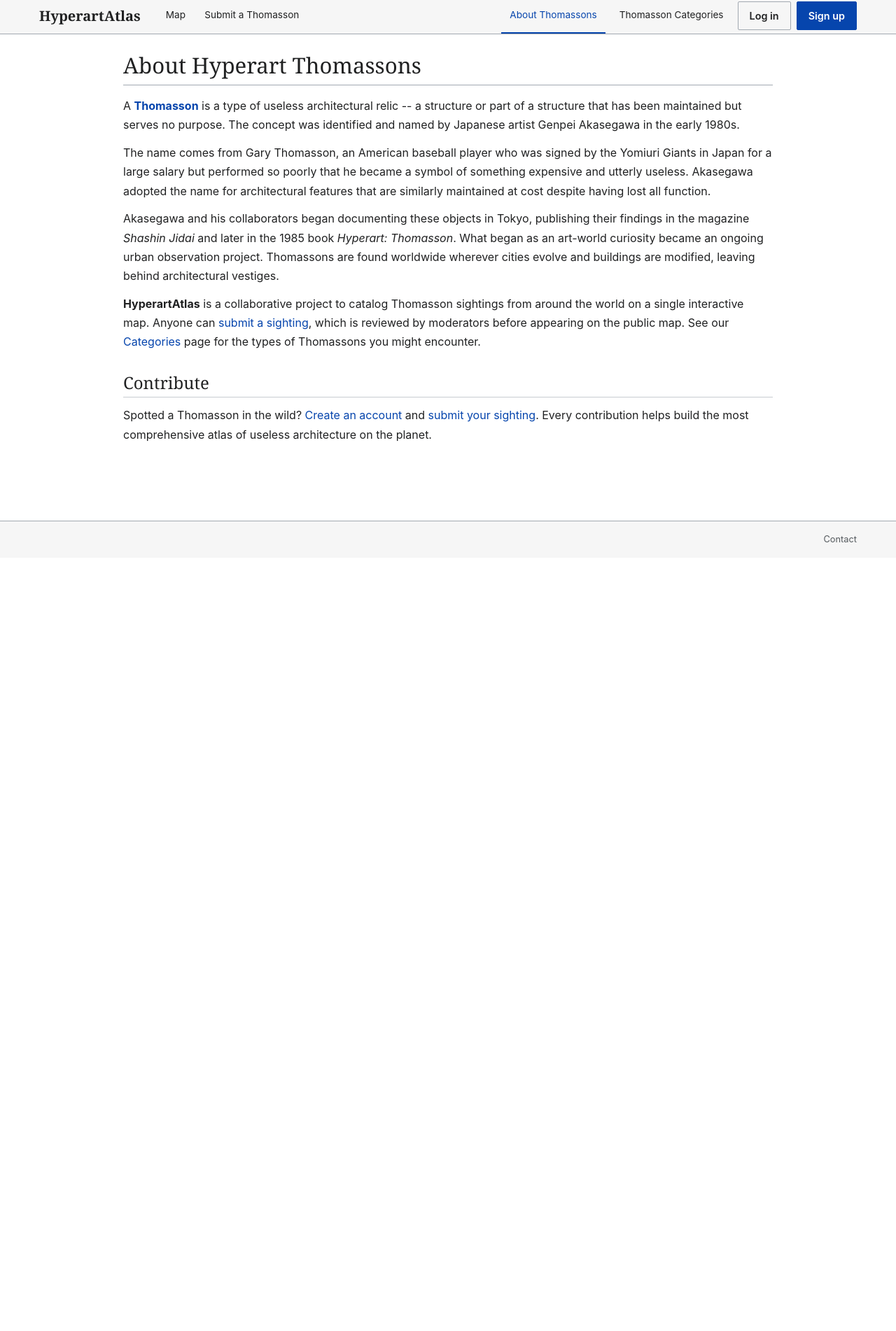
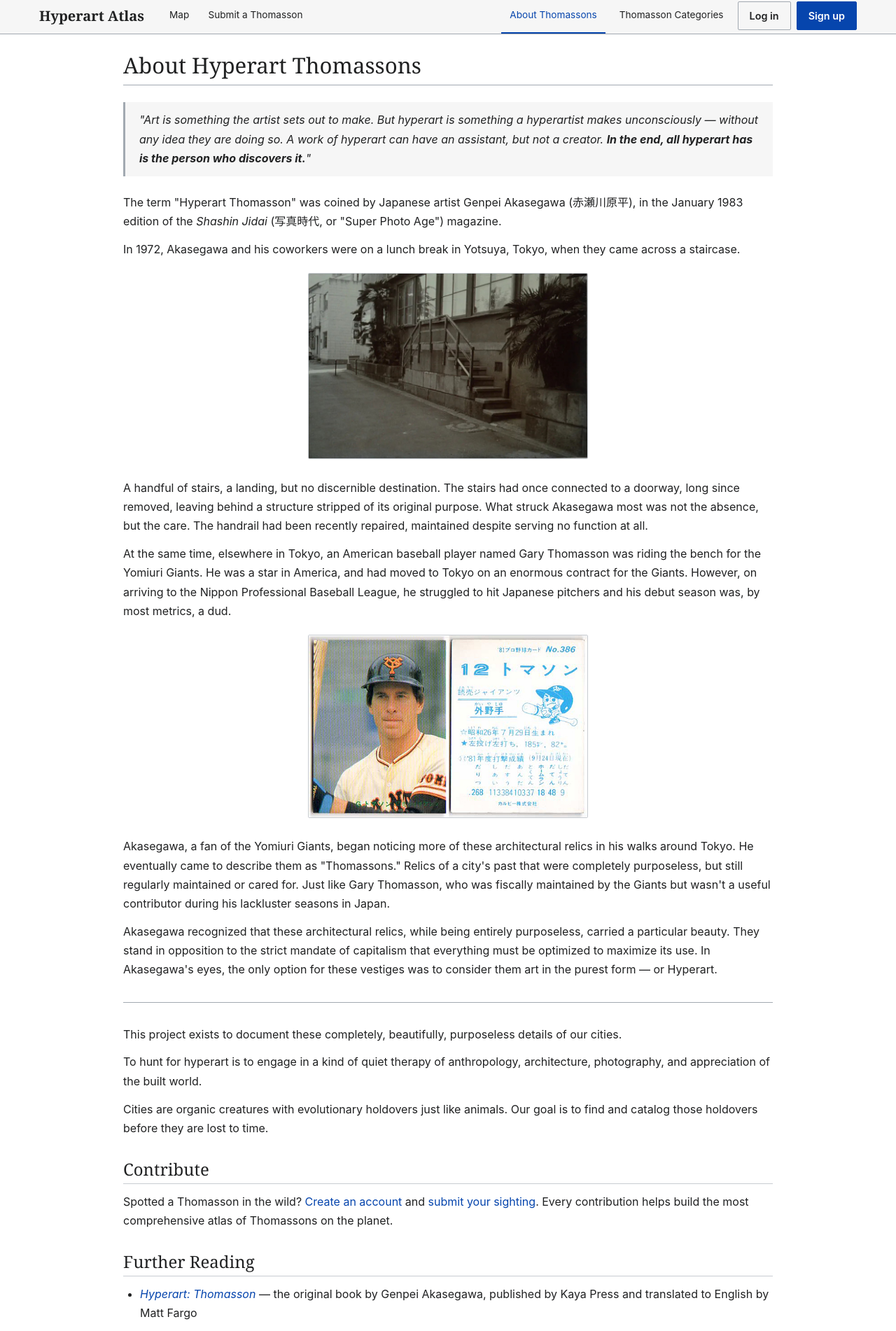
Before and after one commit to jcejda/HyperartAtlas, a React (Vite) app in the folder frontend/: page /about in a window 1280 px wide. Shown: the part 3-1905 px from the top of the page at 70% size. Before the commit the page ends 800 px from the top, so only its background shows below. Built offline with nearby package versions, Linux system fonts and the light colour scheme; no server answers; the HTML template or start-up script is replaced by a standard one.

Commit message:
About page overhaul

```diff
--- a/frontend/src/components/Layout/Header.jsx
+++ b/frontend/src/components/Layout/Header.jsx
@@ -21,7 +21,7 @@ export default function Header() {
     <header className="header">
       <div className="header-inner container">
         <Link to="/" className="header-logo" onClick={closeMenu}>
-          <span className="logo-text">HyperartAtlas</span>
+          <span className="logo-text">Hyperart Atlas</span>
         </Link>
 
         <button
--- a/frontend/src/index.css
+++ b/frontend/src/index.css
@@ -249,7 +249,9 @@ input, textarea, select {
   text-decoration: none;
 }
 
-.btn-primary {
+.btn-primary,
+.btn-primary:visited,
+.btn-primary:active {
   background: var(--color-link);
   color: #fff;
   border-color: var(--color-link);
--- a/frontend/src/pages/AboutPage.css
+++ b/frontend/src/pages/AboutPage.css
@@ -7,6 +7,53 @@
 }
 
 .about-intro p {
+  line-height: 1.7;
+}
+
+.about-quote {
+  border-left: 3px solid var(--color-border);
+  margin: 1.5rem 0;
+  padding: 0.75rem 1.25rem;
+  background: var(--color-bg-secondary);
+  font-style: italic;
+  line-height: 1.7;
+}
+
+.about-quote p {
+  margin: 0;
+}
+
+.japanese {
+  font-style: normal;
+}
+
+.about-photo-placeholder {
+  margin: 1.25rem auto;
+  max-width: 400px;
+}
+
+.about-photo {
+  margin: 1.25rem auto;
+  max-width: 400px;
+}
+
+.about-photo-img {
+  width: 100%;
+  border-radius: 2px;
+  border: 1px solid var(--color-border-light);
+}
+
+.about-divider {
+  border: none;
+  border-top: 1px solid var(--color-border);
+  margin: 2rem 0;
+}
+
+.about-mission {
+  margin-bottom: 1.5rem;
+}
+
+.about-mission p {
   line-height: 1.7;
 }
 
@@ -106,7 +153,20 @@
 }
 
 .about-cta {
+  margin-bottom: 1.5rem;
+}
+
+.about-further-reading {
   margin-bottom: 1rem;
+}
+
+.about-further-reading ul {
+  padding-left: 1.5rem;
+  line-height: 1.7;
+}
+
+.about-further-reading li {
+  margin-bottom: 0.5rem;
 }
 
 .about-cta p {
--- a/frontend/src/pages/AboutPage.jsx
+++ b/frontend/src/pages/AboutPage.jsx
@@ -1,47 +1,137 @@
+import { useState, useEffect, useCallback } from 'react';
 import { Link } from 'react-router-dom';
+import { useAuth } from '../context/AuthContext';
+import yotsuyaImg from '../assets/yotsuya.jpg';
+import garyImg from '../assets/gary.jpg';
 import './AboutPage.css';
 
 export default function AboutPage() {
+  const { user } = useAuth();
+  const [lightboxImg, setLightboxImg] = useState(null);
+
+  const handleKeyDown = useCallback((e) => {
+    if (e.key === 'Escape' && lightboxImg) {
+      setLightboxImg(null);
+    }
+  }, [lightboxImg]);
+
+  useEffect(() => {
+    window.addEventListener('keydown', handleKeyDown);
+    return () => window.removeEventListener('keydown', handleKeyDown);
+  }, [handleKeyDown]);
+
   return (
     <div className="about-page content-container">
       <h1>About Hyperart Thomassons</h1>
 
       <section className="about-intro">
+        <blockquote className="about-quote">
+          <p>
+            "Art is something the artist sets out to make. But hyperart is something a hyperartist
+            makes unconsciously — without any idea they are doing so. A work of hyperart can have
+            an assistant, but not a creator.{' '}
+            <strong>In the end, all hyperart has is the person who discovers it.</strong>"
+          </p>
+        </blockquote>
+
         <p>
-          A <a href="https://en.wikipedia.org/wiki/Hyperart_Thomasson" target="_blank" rel="noopener noreferrer"><strong>Thomasson</strong></a> is a type of useless architectural relic -- a structure or
-          part of a structure that has been maintained but serves no purpose. The concept was
-          identified and named by Japanese artist Genpei Akasegawa in the early 1980s.
+          The term "Hyperart Thomasson" was coined by Japanese artist Genpei Akasegawa (
+          <span className="japanese">赤瀬川原平</span>), in the January 1983 edition of the{' '}
+          <em>Shashin Jidai</em> (<span className="japanese">写真時代</span>, or "Super Photo Age")
+          magazine.
         </p>
+
         <p>
-          The name comes from Gary Thomasson, an American baseball player who was signed by the
-          Yomiuri Giants in Japan for a large salary but performed so poorly that he became a symbol
-          of something expensive and utterly useless. Akasegawa adopted the name for architectural
-          features that are similarly maintained at cost despite having lost all function.
+          In 1972, Akasegawa and his coworkers were on a lunch break in Yotsuya, Tokyo, when they
+          came across a staircase.
         </p>
+
+        <div className="about-photo">
+          <img src={yotsuyaImg} alt="The Yotsuya staircase" className="about-photo-img" onClick={() => setLightboxImg(yotsuyaImg)} style={{ cursor: 'pointer' }} />
+        </div>
+
         <p>
-          Akasegawa and his collaborators began documenting these objects in Tokyo, publishing their
-          findings in the magazine <em>Shashin Jidai</em> and later in the 1985 book{' '}
-          <em>Hyperart: Thomasson</em>. What began as an art-world curiosity became an ongoing
-          urban observation project. Thomassons are found worldwide wherever cities evolve and
-          buildings are modified, leaving behind architectural vestiges.
+          A handful of stairs, a landing, but no discernible destination. The stairs had once
+          connected to a doorway, long since removed, leaving behind a structure stripped of its
+          original purpose. What struck Akasegawa most was not the absence, but the care. The
+          handrail had been recently repaired, maintained despite serving no function at all.
         </p>
+
         <p>
-          <strong>HyperartAtlas</strong> is a collaborative project to catalog Thomasson sightings
-          from around the world on a single interactive map. Anyone can{' '}
-          <Link to="/submit">submit a sighting</Link>, which is reviewed by moderators before
-          appearing on the public map. See our <Link to="/categories">Categories</Link> page
-          for the types of Thomassons you might encounter.
+          At the same time, elsewhere in Tokyo, an American baseball player named Gary Thomasson was
+          riding the bench for the Yomiuri Giants. He was a star in America, and had moved to Tokyo
+          on an enormous contract for the Giants. However, on arriving to the Nippon Professional
+          Baseball League, he struggled to hit Japanese pitchers and his debut season was, by most
+          metrics, a dud.
+        </p>
+
+        <div className="about-photo">
+          <img src={garyImg} alt="Gary Thomasson" className="about-photo-img" onClick={() => setLightboxImg(garyImg)} style={{ cursor: 'pointer' }} />
+        </div>
+
+        <p>
+          Akasegawa, a fan of the Yomiuri Giants, began noticing more of these architectural relics
+          in his walks around Tokyo. He eventually came to describe them as "Thomassons." Relics of
+          a city's past that were completely purposeless, but still regularly maintained or cared
+          for. Just like Gary Thomasson, who was fiscally maintained by the Giants but wasn't a
+          useful contributor during his lackluster seasons in Japan.
+        </p>
+
+        <p>
+          Akasegawa recognized that these architectural relics, while being entirely purposeless,
+          carried a particular beauty. They stand in opposition to the strict mandate of capitalism
+          that everything must be optimized to maximize its use. In Akasegawa's eyes, the only
+          option for these vestiges was to consider them art in the purest form — or Hyperart.
+        </p>
+      </section>
+
+      <hr className="about-divider" />
+
+      <section className="about-mission">
+        <p>
+          This project exists to document these completely, beautifully, purposeless details
+          of our cities.
+        </p>
+
+        <p>
+          To hunt for hyperart is to engage in a kind of quiet therapy of anthropology,
+          architecture, photography, and appreciation of the built world.
+        </p>
+
+        <p>
+          Cities are organic creatures with evolutionary holdovers just like animals. Our goal is
+          to find and catalog those holdovers before they are lost to time.
         </p>
       </section>
 
       <section className="about-cta">
         <h2>Contribute</h2>
         <p>
-          Spotted a Thomasson in the wild? <Link to="/signup">Create an account</Link> and{' '}
-          <Link to="/submit">submit your sighting</Link>. Every contribution helps build the
-          most comprehensive atlas of useless architecture on the planet.
+          Spotted a Thomasson in the wild?{' '}
+          {user ? (
+            <><Link to="/submit">Submit your sighting</Link>. Every</>
+          ) : (
+            <><Link to="/signup">Create an account</Link> and{' '}
+            <Link to="/submit">submit your sighting</Link>. Every</>
+          )}{' '}
+          contribution helps build the most comprehensive atlas of Thomassons on the planet.
         </p>
       </section>
+
+      <section className="about-further-reading">
+        <h2>Further Reading</h2>
+        <ul>
+          <li><a href="https://kaya.com/books/hyperart-thomasson/" target="_blank" rel="noopener noreferrer"><em>Hyperart: Thomasson</em></a> — the original book by Genpei Akasegawa, published by Kaya Press and translated to English by Matt Fargo</li>
+          <li><a href="https://99percentinvisible.org/episode/thomassons/" target="_blank" rel="noopener noreferrer">Thomassons</a> — an episode of the <em>99% Invisible</em> podcast about Hyperart</li>
+        </ul>
+      </section>
+
+      {lightboxImg && (
+        <div className="lightbox-overlay" onClick={() => setLightboxImg(null)}>
+          <button className="lightbox-close" onClick={() => setLightboxImg(null)}>&times;</button>
+          <img className="lightbox-img" src={lightboxImg} alt="" onClick={(e) => e.stopPropagation()} />
+        </div>
+      )}
     </div>
   );
 }
--- a/frontend/src/pages/ContactPage.jsx
+++ b/frontend/src/pages/ContactPage.jsx
@@ -7,7 +7,7 @@ export default function ContactPage() {
 
       <section className="contact-body">
         <p>
-          HyperartAtlas is a community-driven project to catalog Hyperart Thomassons from around the world. If you have questions, suggestions,
+          Hyperart Atlas is a community-driven project to catalog Hyperart Thomassons from around the world. If you have questions, suggestions,
           or feedback about the project, feel free to reach out.
         </p>
 
--- a/frontend/src/pages/LoginPage.jsx
+++ b/frontend/src/pages/LoginPage.jsx
@@ -39,7 +39,7 @@ export default function LoginPage() {
       <div className="auth-form-container">
         <h1>Log in</h1>
         <p className="auth-subtitle">
-          Welcome back to HyperartAtlas. Log in to submit and manage your Thomasson sightings.
+          Welcome back to Hyperart Atlas. Log in to submit and manage your Thomasson sightings.
         </p>
 
         {error && <div className="error-message">{error}</div>}
--- a/frontend/src/pages/SignupPage.jsx
+++ b/frontend/src/pages/SignupPage.jsx
@@ -49,7 +49,7 @@ export default function SignupPage() {
       <div className="auth-form-container">
         <h1>Create account</h1>
         <p className="auth-subtitle">
-          Join HyperartAtlas to submit Thomasson sightings from around the world.
+          Join Hyperart Atlas to submit Thomasson sightings from around the world.
         </p>
 
         {error && <div className="error-message">{error}</div>}
--- a/frontend/src/pages/SubmitPage.jsx
+++ b/frontend/src/pages/SubmitPage.jsx
@@ -43,8 +43,8 @@ export default function SubmitPage() {
         <h1>Submit a Thomasson</h1>
         <p>You need to be logged in to submit a Thomasson sighting.</p>
         <div style={{ marginTop: '1rem', display: 'flex', gap: '1rem' }}>
-          <Link to="/login" className="btn btn-primary">Log in</Link>
-          <Link to="/signup" className="btn">Sign up</Link>
+          <Link to="/login" className="btn">Log in</Link>
+          <Link to="/signup" className="btn btn-primary">Sign up</Link>
         </div>
       </div>
     );
```
Also changed, not shown: frontend/src/assets/gary.jpg (added), frontend/src/assets/yotsuya.jpg (added).
